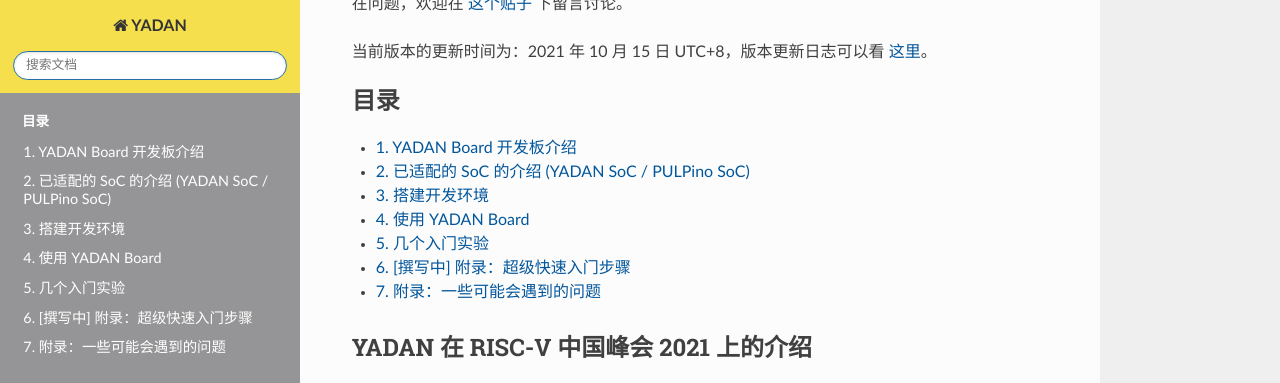
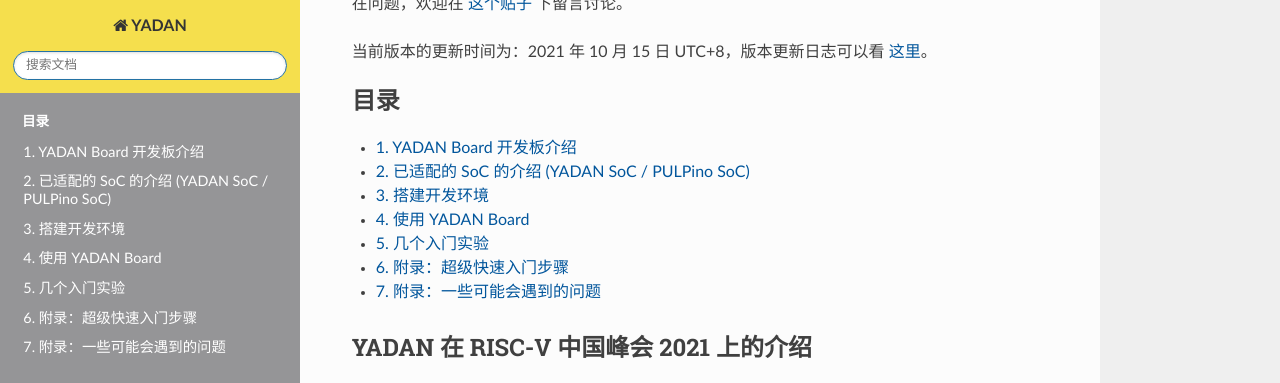
Before and after one commit to CSY-tvgo/YADAN-Docs, a Sphinx documentation site: the page built from docs/source/index.rst, in a window 1280 px wide and 900 px high, scrolled down 753 px, cut to the strip 0-383 px from the top of the window. Built offline with Sphinx 7.4.7 and the Read the Docs theme 2.0.0, drawn with Linux system fonts in a browser that asks for light colours.

Commit message:
upload chap6

```diff
--- a/docs/source/index.rst
+++ b/docs/source/index.rst
@@ -22,7 +22,7 @@
    使用 YADAN Board <chap4.md>
    几个入门实验 <chap5.md>
 
-   [撰写中] 附录：超级快速入门步骤 <chap6.md>
+   附录：超级快速入门步骤 <chap6.md>
    附录：一些可能会遇到的问题 <chap7.md>
 
 
```
